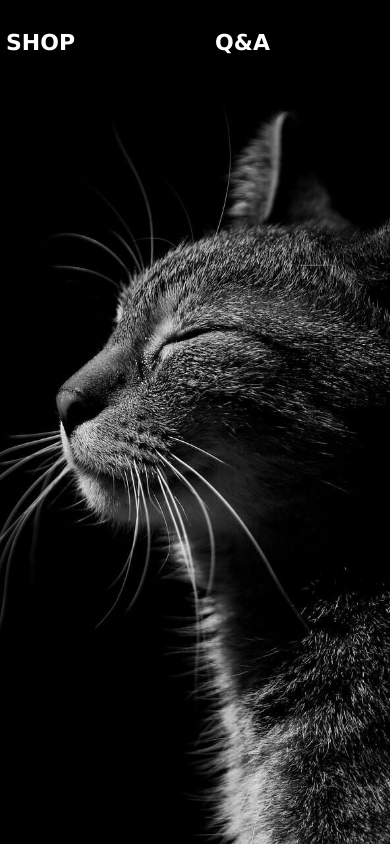
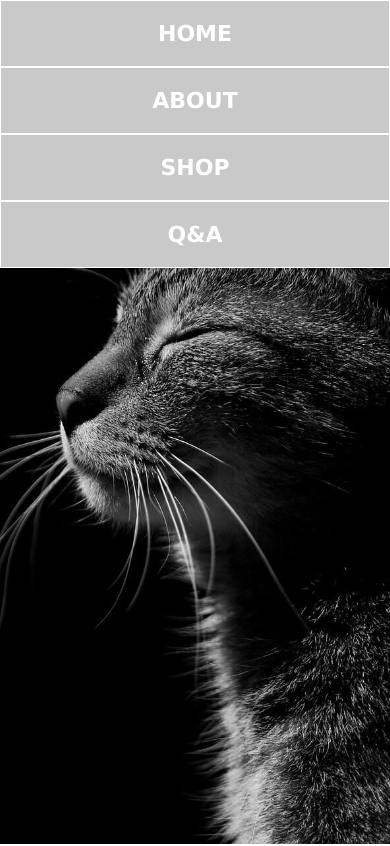
Before and after one commit to gildydtjd/Catworld, a React (Create React App) app: page / in a window 390 px wide. Shown: the top 846 px of the page. Built offline with nearby package versions, Linux system fonts and the light colour scheme.

Commit message:
#반응형 틀

```diff
--- a/src/components/photo/Photo.js
+++ b/src/components/photo/Photo.js
@@ -11,8 +11,7 @@ function Photo({ back, duraction, delay, name, age, price }) {
     height: 300px;
     margin: 20px;
     cursor: pointer;
-    :hover {
-    }
+
     .photo__info__box {
       width: 100%;
       height: 20%;
--- a/src/components/photo/PhotoGallery.js
+++ b/src/components/photo/PhotoGallery.js
@@ -9,6 +9,9 @@ function PhotoGallery(props) {
     flex-wrap: wrap;
     justify-content: center;
     align-items: center;
+    @media screen and (max-width: 768px) {
+      height: 100%;
+    }
   `;
   const backUrl = [
     {
@@ -80,6 +83,7 @@ function PhotoGallery(props) {
   const photoRender = backUrl.map((props) => {
     return (
       <Photo
+        key={`social-${props.name}`}
         back={props.url}
         duraction={props.duraction}
         delay={props.delay}
--- a/src/page/Main.js
+++ b/src/page/Main.js
@@ -14,6 +14,19 @@ function Main(props) {
     align-items: center;
     justify-content: center;
     background-position: center;
+
+    @media screen and (max-width: 768px) {
+      .sectionBox__header {
+        flex-direction: column;
+        text-align: center;
+        .sectionBox__header__span {
+          margin-right: 0px;
+          padding: 20px 20px;
+          background-color: #c9c9c9;
+          border: 1px solid #fff;
+        }
+      }
+    }
     .sectionBox__header {
       width: 100%;
       display: flex;
@@ -35,16 +48,36 @@ function Main(props) {
     <>
       <SectionBox url="/assets/img/cat7.jpg" dis="inline-block">
         <div className="sectionBox__header">
-          <span {...useScrollFadeIn("left", 1, 0.3)}>HOME</span>
-          <span {...useScrollFadeIn("left", 1, 0.4)}>ABOUT</span>
-          <span {...useScrollFadeIn("left", 1, 0.5)}>SHOP</span>
-          <span {...useScrollFadeIn("left", 1, 0.6)}>Q&A</span>
+          <span
+            className="sectionBox__header__span"
+            {...useScrollFadeIn("left", 1, 0.3)}
+          >
+            HOME
+          </span>
+          <span
+            className="sectionBox__header__span"
+            {...useScrollFadeIn("left", 1, 0.4)}
+          >
+            ABOUT
+          </span>
+          <span
+            className="sectionBox__header__span"
+            {...useScrollFadeIn("left", 1, 0.5)}
+          >
+            SHOP
+          </span>
+          <span
+            className="sectionBox__header__span"
+            {...useScrollFadeIn("left", 1, 0.6)}
+          >
+            Q&A
+          </span>
         </div>
       </SectionBox>
       <SectionBox>
         <PhotoGallery />
       </SectionBox>
-      <SectionBox url="/assets/img/cat17.jpg"></SectionBox>
+      <SectionBox className="aaa" url="/assets/img/cat17.jpg"></SectionBox>
       <SectionBox></SectionBox>
     </>
   );
```
